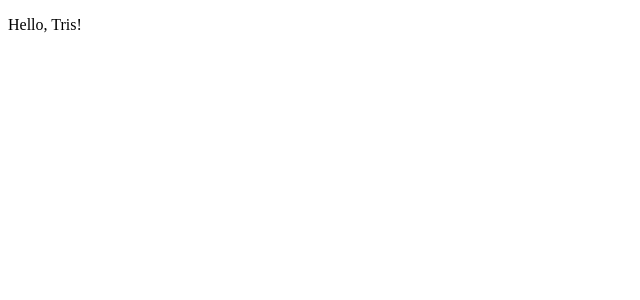
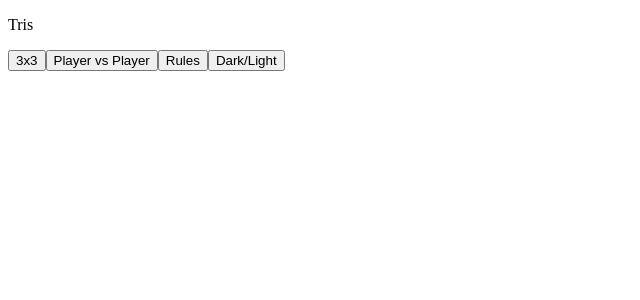
Before and after one commit to AndreaSergi/DevPlayground, a React (Vite) app in the folder devplayground/: page /tris in a window 1280 px wide. Shown: the top 300 px of the page, without its empty margins (0-640 px from the left). Built offline with nearby package versions, Linux system fonts and the light colour scheme.

Commit message:
TrisLogo and TrisButton added

```diff
--- a/devplayground/src/tris/Tris.jsx
+++ b/devplayground/src/tris/Tris.jsx
@@ -1,3 +1,14 @@
+import { TrisLogo } from "./TrisLogo";
+import { TrisButton } from "./TrisButton";
+
 export function Tris() {
-  return <p>Hello, Tris!</p>;
+  return (
+    <div>
+      <TrisLogo />
+      <TrisButton>3x3</TrisButton>
+      <TrisButton>Player vs Player</TrisButton>
+      <TrisButton>Rules</TrisButton>
+      <TrisButton>Dark/Light</TrisButton>
+    </div>
+  );
 }
--- /dev/null
+++ b/devplayground/src/tris/TrisButton.jsx
@@ -0,0 +1,3 @@
+export function TrisButton({ children }) {
+  return <button>{children}</button>;
+}
--- /dev/null
+++ b/devplayground/src/tris/TrisLogo.jsx
@@ -0,0 +1,3 @@
+export function TrisLogo() {
+  return <p>Tris</p>
+}
```
